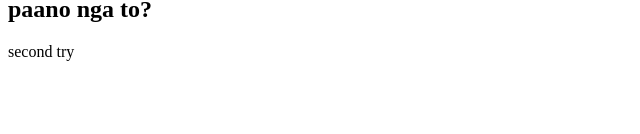
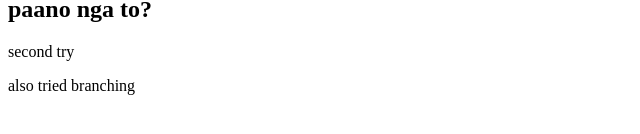
Before and after one commit to ptrchiieee/SampleGIT, a plain HTML site: page index.html in a window 1280 px wide. Shown: the part 156-290 px from the top of the page, without its empty margins (0-640 px from the left). Drawn offline with Linux system fonts and the light colour scheme.

Commit message:
tried branching

```diff
--- a/index.html
+++ b/index.html
@@ -11,5 +11,6 @@
   <p>Hello, I'm trying to learn, how to use github</p>
   <h2>paano nga to?</h2>
     <p>second try</p>
+    <p>also tried branching</p>
 </body>
 </html>
```
